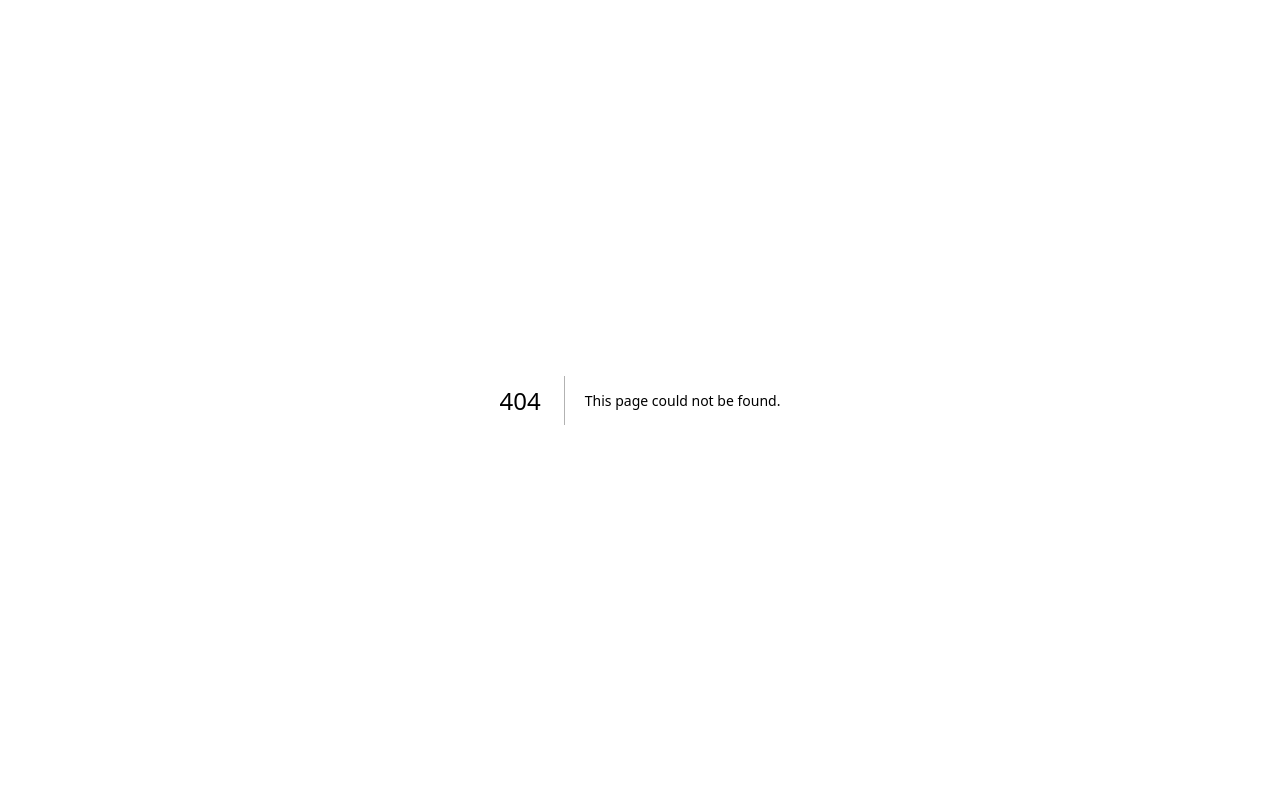
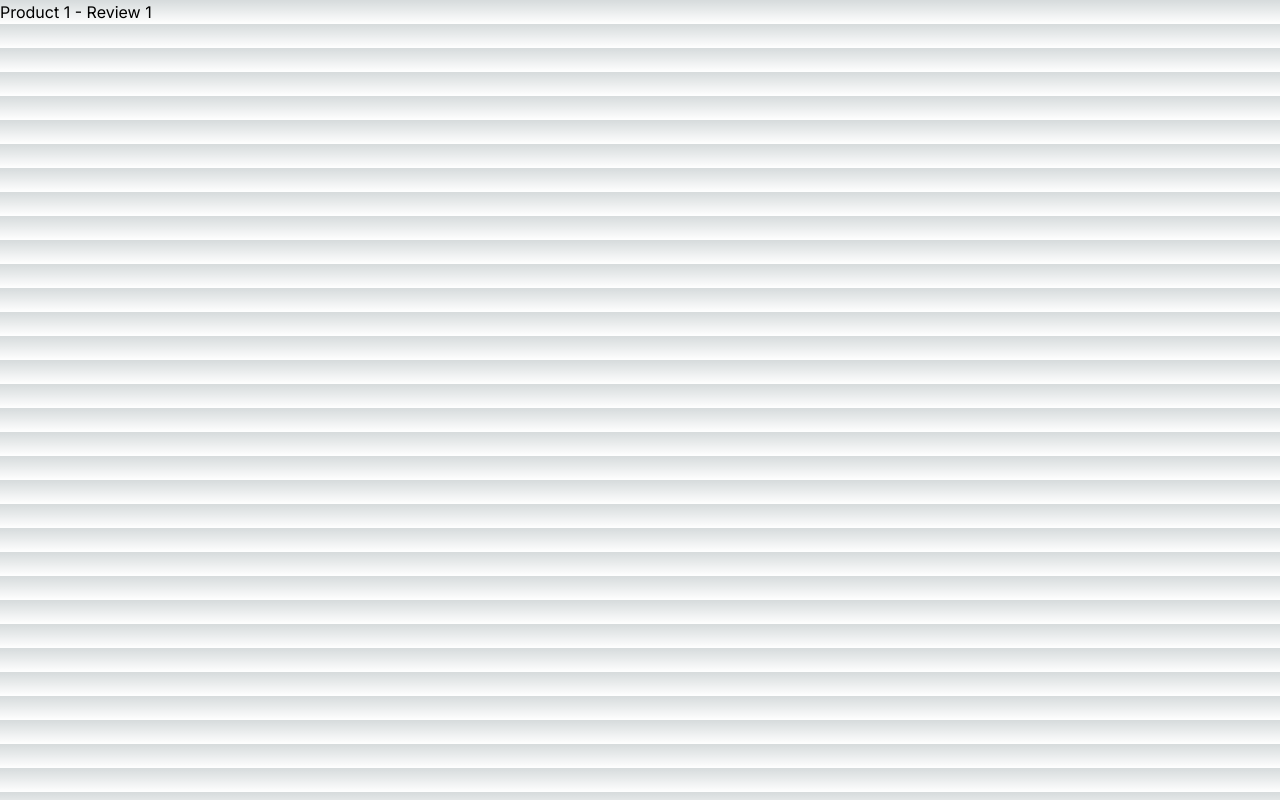
Before and after one commit to arash8877/Next-js-project2, a Next.js app: page /products/1/reviews/1 in a window 1280 px wide. Before the commit this address had no page. Built offline with nearby package versions, Linux system fonts and the light colour scheme.

Commit message:
create nested dynamic routes .../procucts/1/reviews/1

```diff
--- a/src/app/products/[productId]/page.tsx
+++ b/src/app/products/[productId]/page.tsx
@@ -1,6 +1,6 @@
-interface iParams {
-  params: { productId: number };
-}
+
+
+import { iParams } from "@/type/page";
 
 export default function ProductDetails({ params }: iParams) {
   return <h1>This is the details of product {params.productId}</h1>;
--- /dev/null
+++ b/src/app/products/[productId]/reviews/[reviewId]/page.tsx
@@ -0,0 +1,5 @@
+import { iParams } from "@/type/page"
+
+export default function ProductReviews({params}: iParams) {
+    return <h1>Product {params.productId} - Review {params.reviewId}</h1>
+}
--- /dev/null
+++ b/src/type/page.tsx
@@ -0,0 +1,6 @@
+export interface iParams {
+    params: {
+        productId: number;
+        reviewId?: number;
+    }
+}
```
